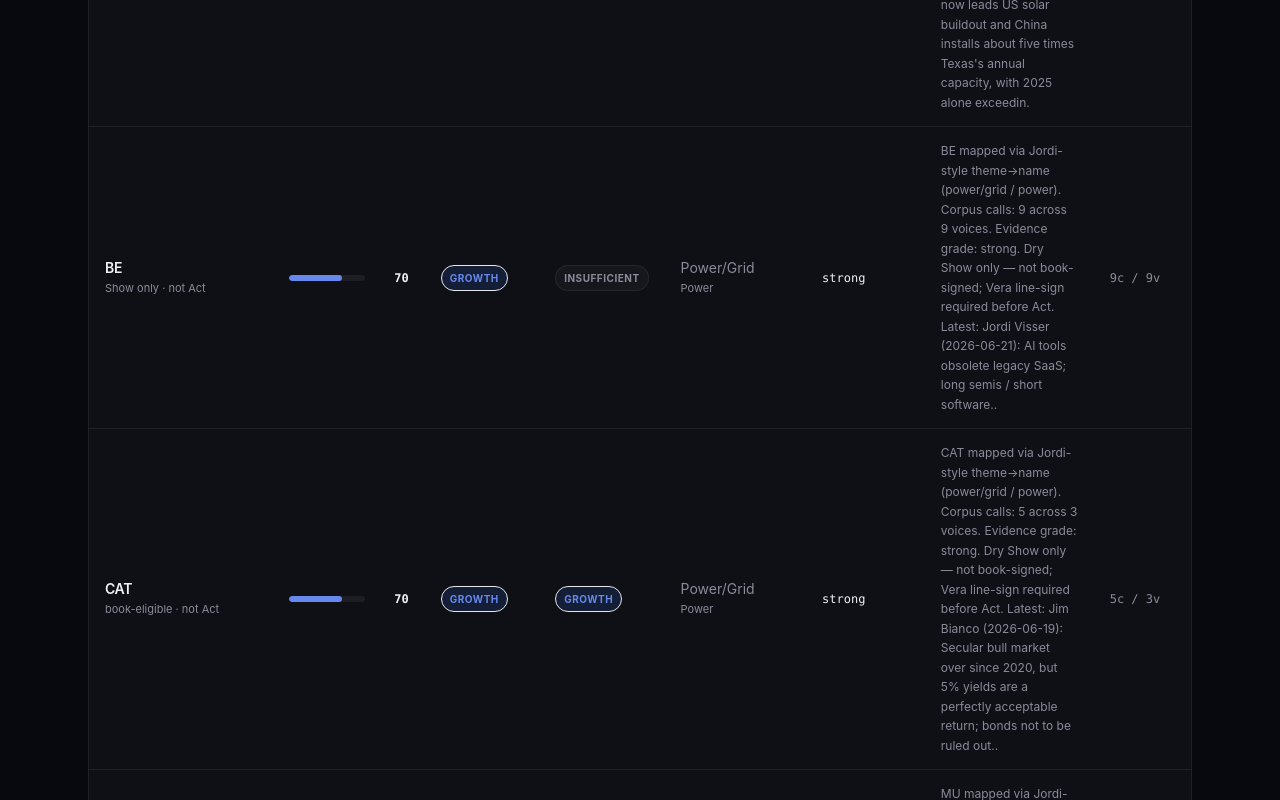
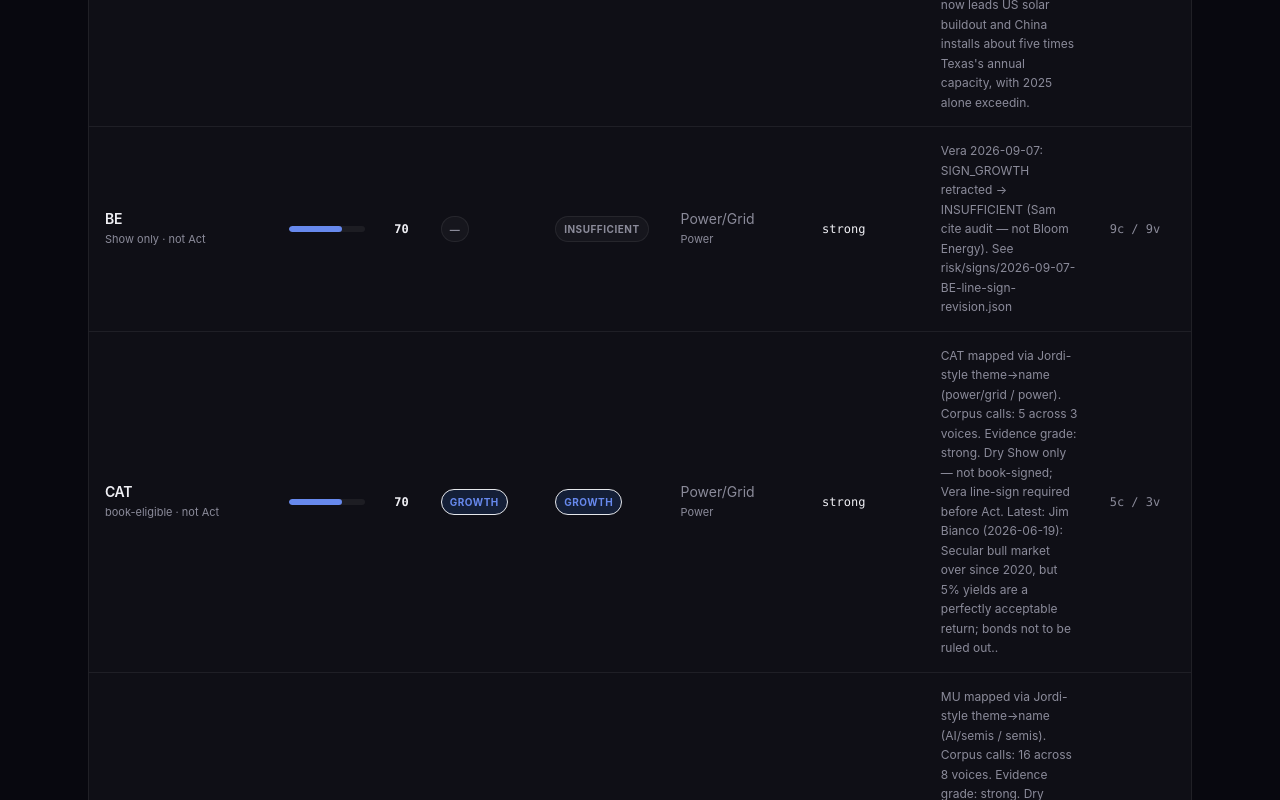
Before and after one commit to ghodzilla/passiveblocks-web, a Next.js app: page /os/conviction in a window 1280 px wide. Shown: the part 1460-2260 px from the top of the page. Built offline with nearby package versions, Linux system fonts and the light colour scheme.

Commit message:
fix(os): Conviction Show nits — INSUFFICIENT tier, eligible note, BE retraction

```diff
--- a/app/os/conviction/page.tsx
+++ b/app/os/conviction/page.tsx
@@ -42,6 +42,34 @@ function decisionClass(decision: string) {
 
 function decisionLabel(decision: string) {
   return decision.replace(/^SIGN_/, '').replace(/_/g, ' ');
+}
+
+/** When Vera decision is INSUFFICIENT, do not show the dry-ledger tier (e.g. Growth) as investable. */
+function showTierLabel(tier: string, decision: string) {
+  if (decision === 'INSUFFICIENT') return '—';
+  return tier;
+}
+
+function showTierClass(tier: string, decision: string) {
+  if (decision === 'INSUFFICIENT') {
+    return 'text-[var(--muted)] bg-white/[0.03] border-[var(--border)]';
+  }
+  return tierClass(tier);
+}
+
+const RETRACTION_FLAG_RE = /retract|cite_false_positive/i;
+
+function hasRetractionSignal(flags: string[], veraNote: string) {
+  if (flags.some((f) => RETRACTION_FLAG_RE.test(f))) return true;
+  return /retract/i.test(veraNote);
+}
+
+/** Prefer vera_note in Why when retracted / cite false-positive; else writeup. */
+function whyLine(row: { writeup: string; vera_note: string; flags: string[] }) {
+  if (hasRetractionSignal(row.flags, row.vera_note) && row.vera_note) {
+    return row.vera_note;
+  }
+  return row.writeup;
 }
 
 export default function ConvictionPage() {
@@ -141,9 +169,9 @@ export default function ConvictionPage() {
                     </td>
                     <td className="px-4 py-3.5">
                       <span
-                        className={`inline-flex rounded-full border px-2 py-0.5 text-[10px] font-bold uppercase tracking-wider ${tierClass(row.tier)}`}
+                        className={`inline-flex rounded-full border px-2 py-0.5 text-[10px] font-bold uppercase tracking-wider ${showTierClass(row.tier, row.vera_decision)}`}
                       >
-                        {row.tier}
+                        {showTierLabel(row.tier, row.vera_decision)}
                       </span>
                     </td>
                     <td className="px-4 py-3.5">
@@ -162,7 +190,7 @@ export default function ConvictionPage() {
                       {row.evidence_grade}
                     </td>
                     <td className="max-w-sm px-4 py-3.5 text-xs leading-relaxed text-[var(--muted)]">
-                      {row.writeup}
+                      {whyLine(row)}
                     </td>
                     <td className="px-4 py-3.5 font-mono text-xs text-[var(--muted)]">
                       {row.n_calls}c / {row.n_voices}v
```
Also changed, not shown: data/os/conviction-show.json.
